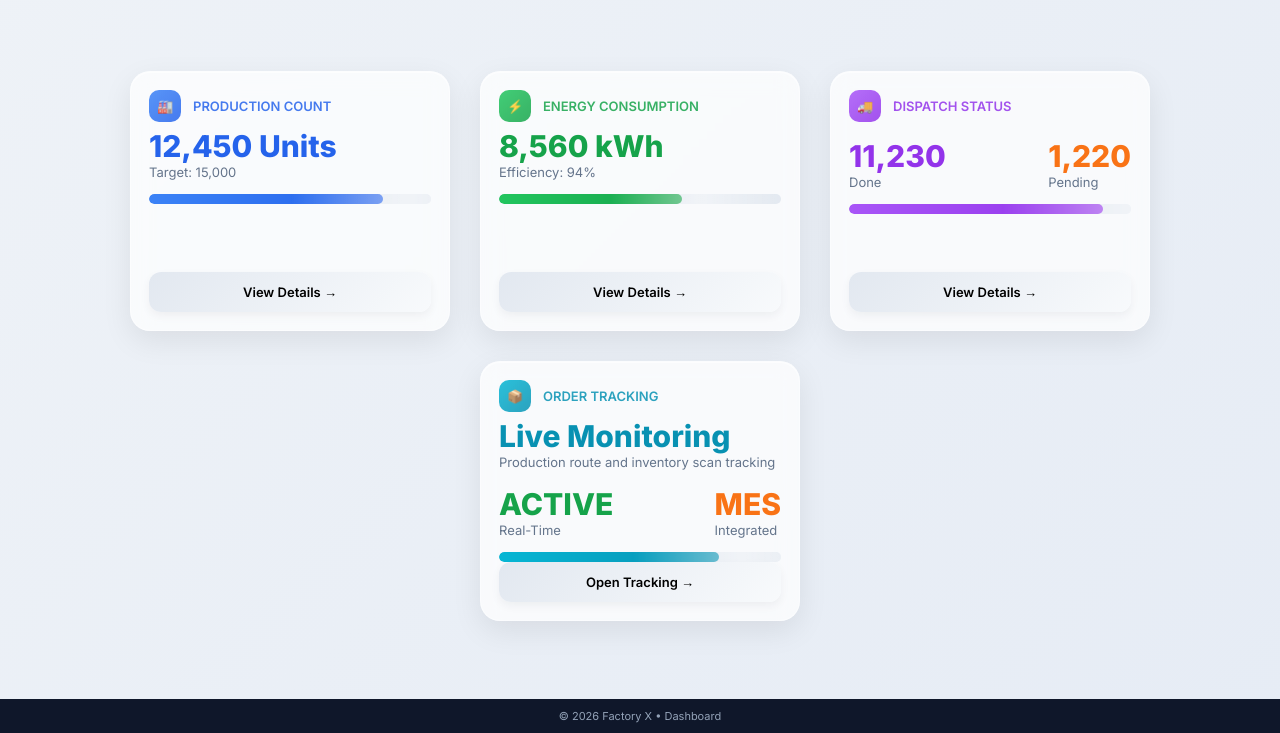
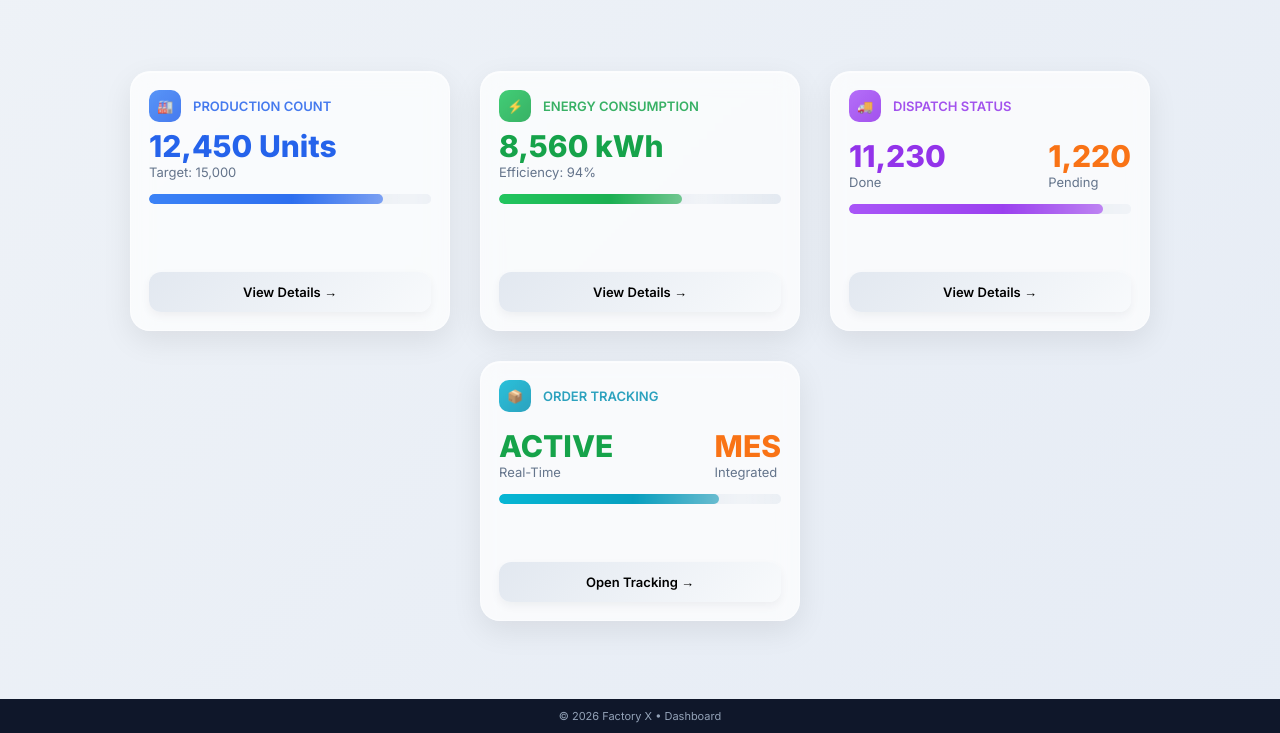
Before and after one commit to Ashish58/Ashish58-Factory-X-Simulation, a React app: page dashboard.html in a window 1280 px wide. Shown: the part 67-800 px from the top of the page. Built offline with nearby package versions, Linux system fonts and the light colour scheme.

Commit message:
Update dashboard.html

```diff
--- a/dashboard.html
+++ b/dashboard.html
@@ -510,13 +510,6 @@ main{
 
     </div>
 
-    <div class="value cyan">
-      Live Monitoring
-    </div>
-
-    <div class="sub">
-      Production route and inventory scan tracking
-    </div>
 
     <div class="split">
 
```
